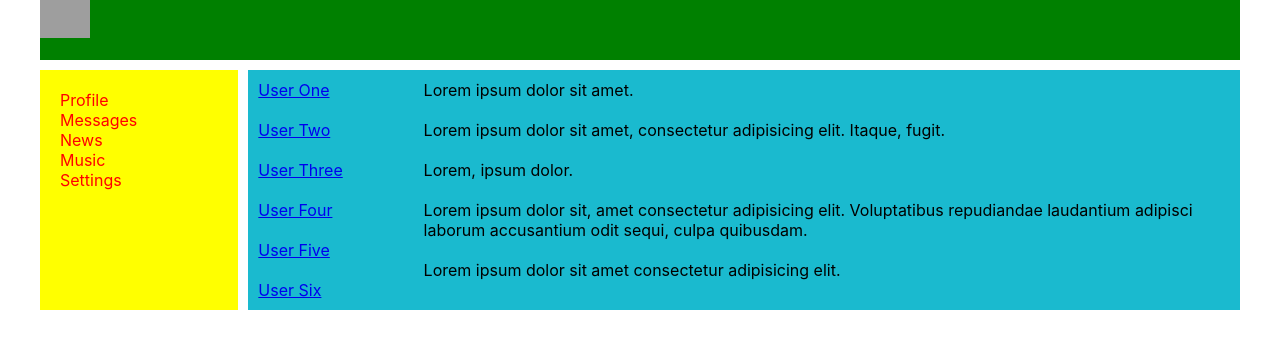
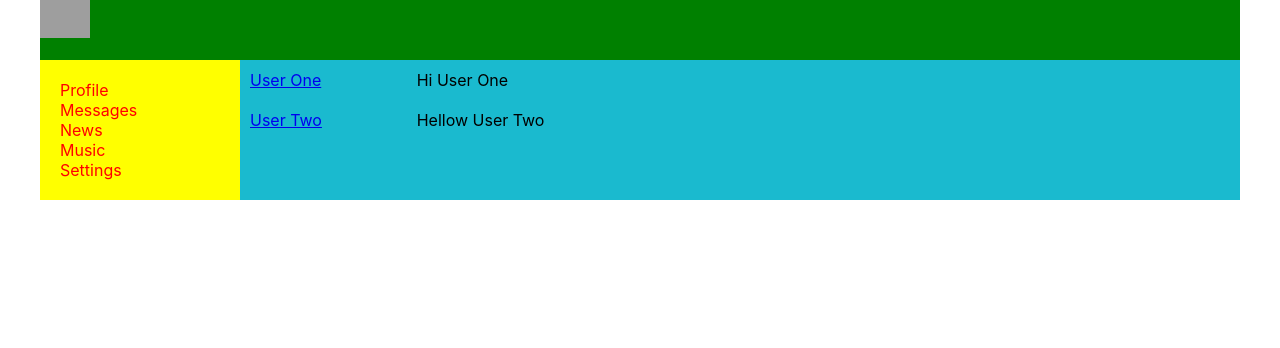
Before and after one commit to AndreyNEfremov/itkam-app, a React (Create React App) app: page /dialogs in a window 1280 px wide. Shown: the top 348 px of the page. Built offline with nearby package versions, Linux system fonts and the light colour scheme; grey boxes are pictures that could not be loaded.

Commit message:
obj in components

```diff
--- a/src/App.css
+++ b/src/App.css
@@ -7,7 +7,7 @@
   'n c';
   grid-template-rows: 60px 1fr;
   grid-template-columns: 2fr 10fr;
-  gap: 10px;
+  /* gap: 10px; */
 }
 
 .app-wrapper-content {
--- a/src/components/Dialogs/Dialogs.jsx
+++ b/src/components/Dialogs/Dialogs.jsx
@@ -1,36 +1,59 @@
 import React from 'react';
 import classes from './Dialogs.module.css';
-import {NavLink} from 'react-router-dom';
+import { NavLink } from 'react-router-dom';
+
+const DialogItem = (props) => {
+    let path = '/dialogs/' + props.id
+    return (
+        <div className={classes.userNameDialog + ' ' + classes.active}>
+            <NavLink to={path}>{props.name}</NavLink>
+        </div>
+    )
+};
+
+const Message = (props) => {
+    return (
+        <div className={classes.message}>{props.text}</div>
+    )
+};
 
 const Dialogs = (props) => {
+
+    let dialogsData = [
+        { id: 1, name: "User One" },
+        { id: 2, name: "User Two" },
+        { id: 3, name: "User Three" },
+        { id: 4, name: "User Four" },
+        { id: 5, name: "User Five" },
+        { id: 6, name: "User Six" }
+    ];
+
+    let messagesData = [
+        { id: 1, message: "Hi User One" },
+        { id: 2, message: "Hellow User Two" },
+        { id: 3, message: "Hey User Three" },
+        { id: 4, message: "How User Four" },
+        { id: 5, message: "Aha User Five" },
+        { id: 6, message: "Whatta User Six" }
+    ];
+
     return (
         <div className={classes.dialogs}>
             <div className={classes.usersDialogs}>
-                <div className={classes.userNameDialog + ' ' + classes.active}>
-                    <NavLink to='dialogs/1'>User One</NavLink>
-                </div>
-                <div className={classes.userNameDialog}>
-                    <NavLink to='dialogs/2'>User Two</NavLink>
-                </div>
-                <div className={classes.userNameDialog}>
-                    <NavLink to='dialogs/3'>User Three</NavLink>
-                </div>
-                <div className={classes.userNameDialog}>
-                    <NavLink to='dialogs/4'>User Four</NavLink>
-                </div>
-                <div className={classes.userNameDialog}>
-                    <NavLink to='dialogs/5'>User Five</NavLink>
-                </div>
-                <div className={classes.userNameDialog}>
-                    <NavLink to='dialogs/6'>User Six</NavLink>
-                </div>
+                <DialogItem name={dialogsData[0].name} id={dialogsData[0].id} />
+                <DialogItem name={dialogsData[1].name} id={dialogsData[1].id} />
+                {/* <DialogItem name='User Three' id='3' />
+                <DialogItem name='User Four' id='4' />
+                <DialogItem name='User Five' id='5' />
+                <DialogItem name='User Six' id='6' /> */}
             </div>
             <div className={classes.messages}>
-                <div className={classes.message}>Lorem ipsum dolor sit amet.</div>
-                <div className={classes.message}>Lorem ipsum dolor sit amet, consectetur adipisicing elit. Itaque, fugit.</div>
-                <div className={classes.message}>Lorem, ipsum dolor.</div>
-                <div className={classes.message}>Lorem ipsum dolor sit, amet consectetur adipisicing elit. Voluptatibus repudiandae laudantium adipisci laborum accusantium odit sequi, culpa quibusdam.</div>
-                <div className={classes.message}>Lorem ipsum dolor sit amet consectetur adipisicing elit.</div>
+                <Message text={messagesData[0].message} />
+                <Message text={messagesData[1].message}  />
+                {/* <Message text='Lorem, ipsum dolor.' />
+                <Message text='Lorem ipsum dolor sit, amet consectetur adipisicing elit. Voluptatibus repudiandae laudantium adipisci laborum accusantium odit sequi, culpa quibusdam.' />
+                <Message text='Lorem ipsum dolor sit amet consectetur adipisicing elit. Rerum, qui officia.' />
+                <Message text='Lorem ipsum dolor sit amet consectetur adipisicing elit. Rerum, qui officia.' /> */}
             </div>
         </div>
     )
--- a/src/components/Profile/MyPosts/MyPosts.jsx
+++ b/src/components/Profile/MyPosts/MyPosts.jsx
@@ -2,21 +2,38 @@ import React from 'react';
 import classes from './MyPosts.module.css';
 import Post from './Post/Post';
 
-const MyPosts = () => {
-    return <div>
+const MyPosts = (props) => {
+
+    let postData = [
+        { id: 1, message: "Post One", likesCount: 12 },
+        { id: 2, message: "Post Two", likesCount: 5 },
+        { id: 3, message: "Post Three", likesCount: 4 },
+        { id: 4, message: "Post Four", likesCount: 8 },
+        { id: 5, message: "Post Five", likesCount: 2 },
+        { id: 6, message: "Post User Six", likesCount: 3 }
+    ];
+
+    return (
+        <div className={classes.postsBlock}>
             <div>
-            My posts
+                <h3>My posts</h3>
             </div>
             <div>
+                <div>
                     <textarea name="" id="" cols="100" rows="3"></textarea>
+                </div>
+                <div>
                     <button>Add post</button>
                     <button>Remove</button>
                 </div>
+            </div>
             <div className={classes.posts}>
-            <Post message='1st post publishing' likesCount='  2  '/>
-            <Post message='2nd post here already' likesCount='  9  '/>
+                <Post message={postData[0].message} likesCount={postData[0].likesCount} />
+                <Post message={postData[1].message} likesCount={postData[1].likesCount} />
+                <Post message={postData[2].message} likesCount={postData[2].likesCount} />
             </div>
         </div>
+    )
 };
 
 export default MyPosts;
--- a/src/components/Profile/MyPosts/MyPosts.module.css
+++ b/src/components/Profile/MyPosts/MyPosts.module.css
@@ -0,0 +1,7 @@
+.postsBlock {
+    padding: 10px;
+}
+
+.posts {
+    margin-top: 10px;
+}
--- a/src/components/Profile/MyPosts/Post/Post.jsx
+++ b/src/components/Profile/MyPosts/Post/Post.jsx
@@ -8,7 +8,7 @@ const Post = (props) => {
             <img src="https://pp.userapi.com/c840323/v840323270/6e89a/JjC3BSfLuqE.jpg?ava=1" alt="" />
             {props.message}
             <div>
-                <span>Like!</span> {props.likesCount}
+                <span>Likes</span> {props.likesCount}
             </div>
         </div>
     )
--- a/src/components/Profile/Profile.jsx
+++ b/src/components/Profile/Profile.jsx
@@ -1,17 +1,15 @@
 import React from 'react';
 import classes from './Profile.module.css';
 import MyPosts from './MyPosts/MyPosts';
+import ProfileInfo from './ProfileInfo/ProfileInfo';
 
 const Profile = () => {
-    return <div>
+    return (
         <div>
-            <img src='https://img2.goodfon.ru/original/1152x864/f/37/ozero-el-priroda.jpg' alt='bg'></img>
+            <ProfileInfo />
+            <MyPosts />
         </div>
-        <div>
-            <img src='https://i.pinimg.com/280x280_RS/d6/31/49/d631494cd031449e502584c96cb3b042.jpg' alt='foto'></img> + description
-        </div>
-        <MyPosts />
-    </div>
+    )
 };
 
 export default Profile;
--- /dev/null
+++ b/src/components/Profile/ProfileInfo/ProfileInfo.jsx
@@ -0,0 +1,18 @@
+import React from 'react';
+import classes from './ProfileInfo.module.css';
+
+
+const ProfileInfo = () => {
+    return (
+        <div>
+            <div>
+                <img src='https://img2.goodfon.ru/original/1152x864/f/37/ozero-el-priroda.jpg' alt='bg'></img>
+            </div>
+            <div className={classes.descriptionBlock}>
+                <img src='https://i.pinimg.com/280x280_RS/d6/31/49/d631494cd031449e502584c96cb3b042.jpg' alt='foto'></img> + description
+            </div>
+        </div>
+    )
+};
+
+export default ProfileInfo;
--- /dev/null
+++ b/src/components/Profile/ProfileInfo/ProfileInfo.module.css
@@ -0,0 +1,3 @@
+.descriptionBlock {
+    padding: 10px;
+}
```
Lines whose indentation alone changed are shown as unchanged.
